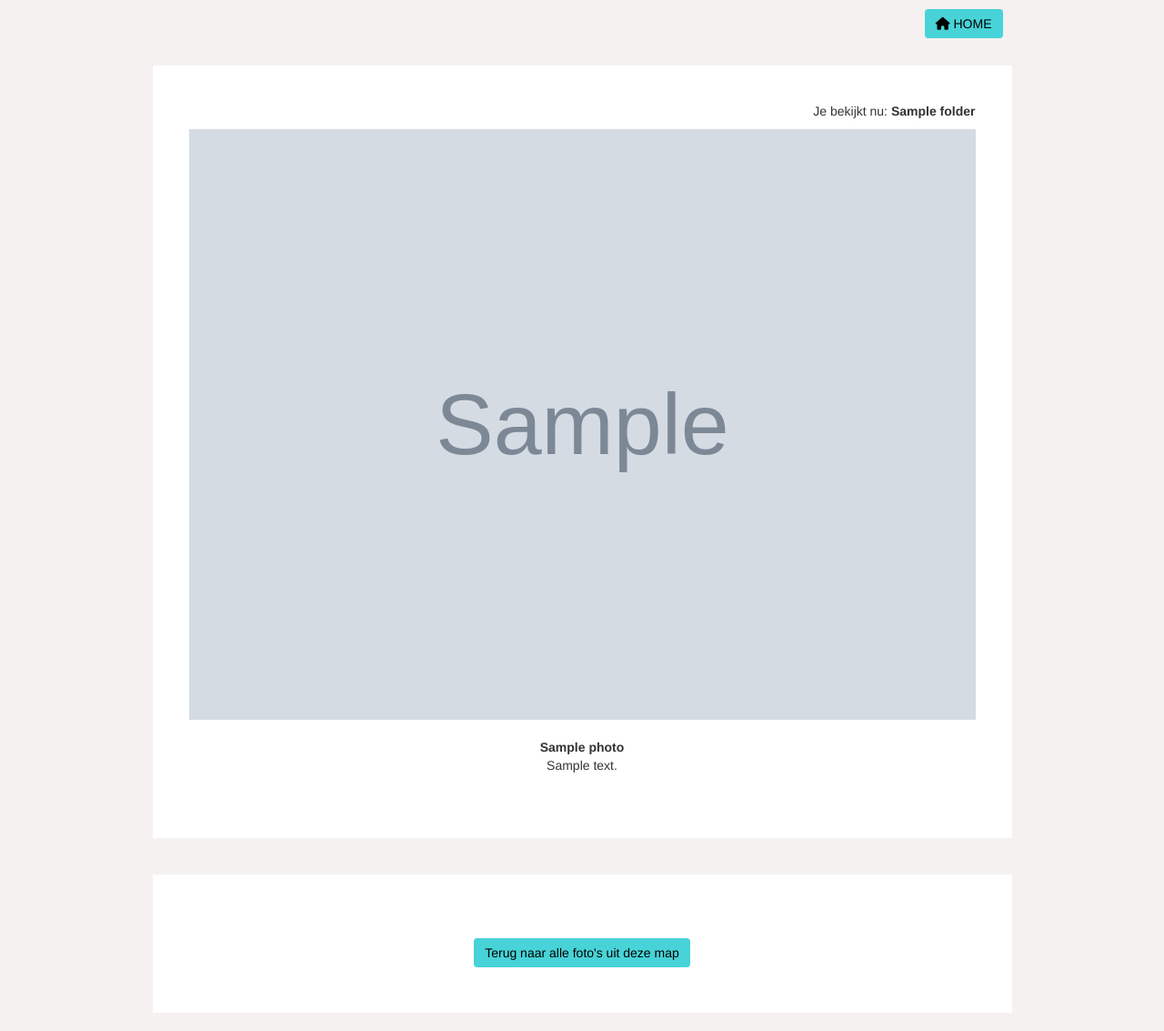
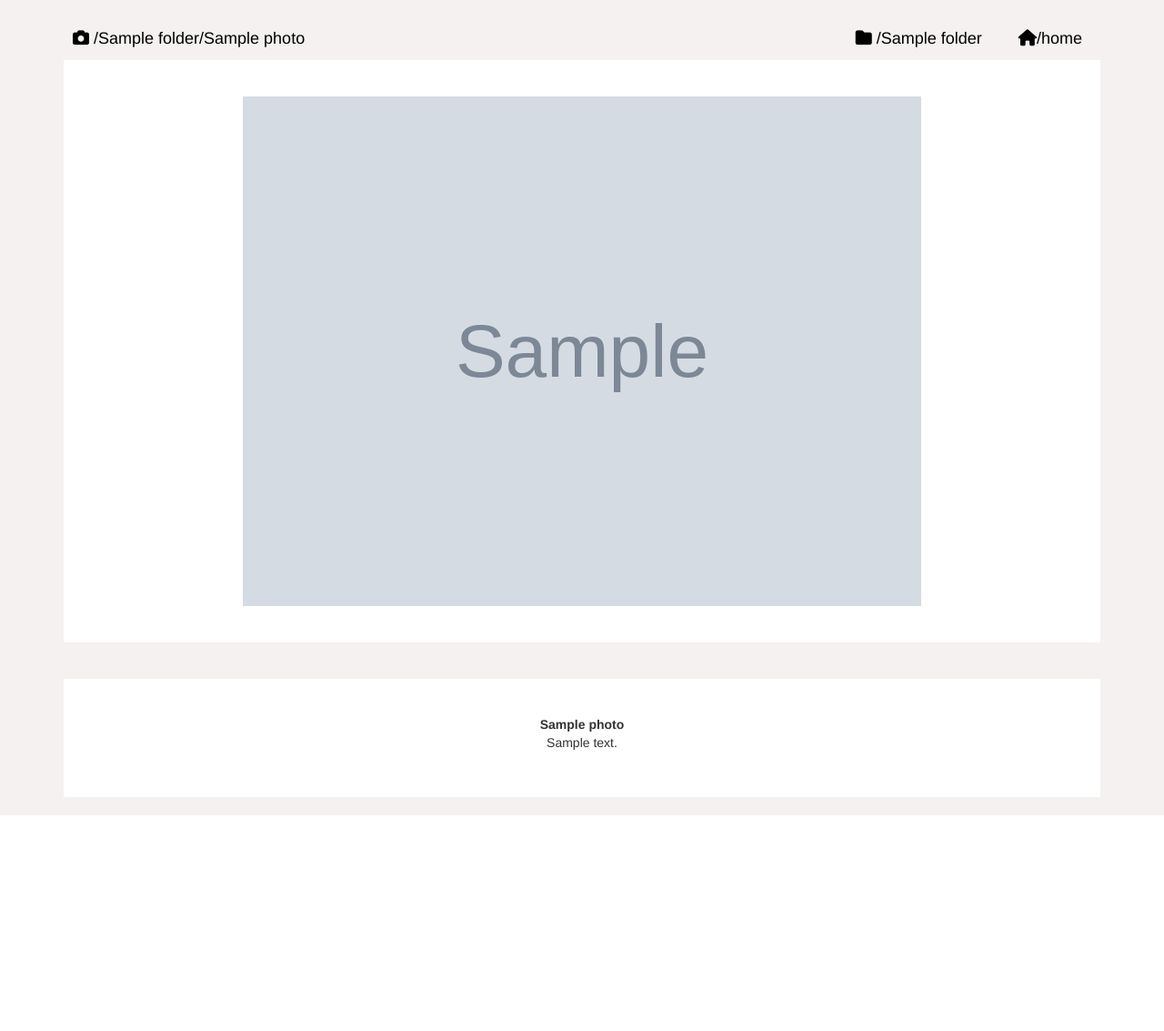
Before and after one commit to Aafke89/oldpics, a Symfony app: template app/Resources/views/photo/show.html.twig in a window 1280 px wide. Shown: the whole page at 91% size. After the commit the page ends 896 px from the top, so only its background shows below. Run offline with Twig, Linux system fonts and the light colour scheme; the template is opened without the code that fills it: most values are stand-ins (such as "Sample title", 1, 10 or a date in 2020); grey boxes marked "Sample" are stand-in pictures; some libraries are stand-ins or nearby versions.

Commit message:
Make it beau-ti-ful

```diff
--- /dev/null
+++ b/app/Resources/translations/messages.nl.yml
@@ -0,0 +1,2 @@
+previous: vorige
+next: volgende
--- a/app/Resources/views/admin/editPhoto.html.twig
+++ b/app/Resources/views/admin/editPhoto.html.twig
@@ -13,6 +13,7 @@
                         {{ form_row(form.folder) }}
                         <button type="submit" class="btn btn-primary" formnovalidate>Verander</button>
                         {{ form_end(form, {'render_rest': false }) }}
+
                     </div>
                 </div>
             </div>
--- a/app/Resources/views/base.html.twig
+++ b/app/Resources/views/base.html.twig
@@ -14,16 +14,9 @@
 <body>
 <header>
     {%  if is_granted('ROLE_ADMIN') or is_granted ('ROLE_SUPERADMIN')%}
-       {{ include ('admin/_admin_menu.html.twig') }}
-    {% else %}
-        <div class="container">
-            <div class="row">
-                <div class="col-xs-12 col-sm-10 col-sm-offset-1">
-                        <a class="btn btn-primary pull-right" href="{{ path('home') }}" title="home"><i class="fa fa-home" aria-hidden="true"></i>
-                             HOME</a>
-                </div>
-            </div>
-        </div>
+        {% block admin %}
+            {{ include ('admin/_admin_menu.html.twig') }}
+        {% endblock %}
     {% endif %}
 </header>
 <div class="main-content">
@@ -48,7 +41,6 @@
     {% block body %}
 
     {% endblock %}
-
 </div>
 {% block javascripts %}
     <script src="https://use.fontawesome.com/0ec60d3fcd.js"></script>
--- a/app/Resources/views/photo/show.html.twig
+++ b/app/Resources/views/photo/show.html.twig
@@ -1,34 +1,68 @@
 {% extends 'base.html.twig' %}
+    {%  block admin %}
+    {% endblock %}
 {% block body %}
     <div class="container">
         <div class="row">
             {% for photo in photos %}
-                <div class="col-xs-12 col-sm-10 col-sm-offset-1">
+                <div class="col-xs-12">
+                        <span class="links pull-left">
+                                <i class="fa fa-camera"></i>
+                             /{{ folder.title }}/{{ photo.title | default('geen titel') }}
+                        </span>
+                            {%  if is_granted('edit', photo) %}
+                                <span class="links pull-right">
+                                    <a href="{{ path('edit_photo', { 'photo': photo.id }) }}">
+                                        <i class="fa fa-pencil"></i>/Bewerk
+                                    </a>
+                                </span>
+                            {% endif %}
+                            {% if is_granted('delete', photo) %}
+                                <span class="links pull-right">
+                                    <a href="{{ path('delete_photo', { 'photo': photo.id}) }}"
+                                       onclick="return confirm('Weet je het zeker? deze foto zal verwijderd worden!')">
+                                        <i class="fa fa-trash"></i>/Verwijder
+                                    </a>
+                                </span>
+                            {% endif %}
+                        <span class="links pull-right">
+                             <a href="{{ path('home') }}">
+                                   <i class="fa fa-home"></i>/home
+                             </a>
+                        </span>
+                        <span class=" links pull-right">
+                            <a href="{{ path('folder_show', {'folderId': folder.id }) }}">
+                                <i class="fa fa-folder"></i> /{{ folder.title }}
+                            </a>
+                        </span>
+                </div>
+                <div class="col-xs-12">
                     <div class="content-block">
-                        <p class="pull-right">Je bekijkt nu: <b>{{ folder.title }} </b></p>
-                        <img src="{{ photo.file }}" alt="" width="100%" > <br> <br>
-                        <b>{{ photo.title }}</b> <br>
-                        <p>{{ photo.description }}</p> <br>
-                        {{ knp_pagination_render(photos) }}
+                        <div class="photo-view">
+                        <span class="custom-previous">
+                            {{ knp_pagination_render(photos, 'templates/pagination_previous.html.twig') }}
+                        </span>
+                            <span>
+                                 <img src="{{ photo.file }}" alt="" width="100%" >
+                            </span>
+                        <span class="custom-next">
+                            {{ knp_pagination_render(photos, 'templates/pagination_next.html.twig') }}
+                        </span>
+                        </div>
+                        {{ knp_pagination_render(photos, 'templates/pagination.html.twig') }}
                     </div>
                 </div>
-            {% endfor %}
+             {% endfor %}
 
-            <div class="col-xs-12 col-sm-10 col-sm-offset-1">
-                <div class="content-block">
-                    {% for photo in photos %}
-                        {%  if is_granted('edit', photo) %}
-                            <a href="{{ path('edit_photo', { 'photo': photo.id }) }}" class="btn btn-primary">Bewerk </a>
-                        {% endif %}
-                        {% if is_granted('delete', photo) %}
-                            <a href="{{ path('delete_photo', { 'photo': photo.id}) }}"
-                               onclick="return confirm('Weet je het zeker? deze foto zal verwijderd worden!)"
-                               class="btn btn-danger">Verwijder</a>
-                        {% endif %} <br>
-                    {% endfor %}
-                    <a href="{{ path('folder_show', {'folderId': folder.id }) }}" class="btn btn-primary">Terug naar alle foto's uit deze map</a>
+
+                <div class="col-xs-12">
+                    <div class="content-block">
+                        {% for photo in photos %}
+                            <b>{{ photo.title }}</b>
+                            <p>{{ photo.description }}</p>
+                        {% endfor %}
+                    </div>
                 </div>
             </div>
         </div>
-    </div>
 {% endblock %}
--- a/app/config/config.yml
+++ b/app/config/config.yml
@@ -6,7 +6,7 @@ imports:
 # Put parameters here that don't need to change on each machine where the app is deployed
 # http://symfony.com/doc/current/best_practices/configuration.html#application-related-configuration
 parameters:
-    locale: en
+    locale: nl
     photo_directory: '%kernel.root_dir%/../web/uploads/photos'
 
 framework:
@@ -72,12 +72,9 @@ knp_paginator:
     page_range: 10                      # default page range used in pagination control
     default_options:
         page_name: photo                # page query parameter name
-        sort_field_name: sort          # sort field query parameter name
-        sort_direction_name: direction # sort direction query parameter name
         distinct: true                 # ensure distinct results, useful when ORM queries are using GROUP BY statements
     template:
         pagination: KnpPaginatorBundle:Pagination:twitter_bootstrap_v3_pagination.html.twig    # sliding pagination controls template
-        sortable: KnpPaginatorBundle:Pagination:sortable_link.html.twig # sort link template
 
 #bravesheep_database_url:
 #    urls:
--- a/src/AppBundle/Entity/Photo.php
+++ b/src/AppBundle/Entity/Photo.php
@@ -42,11 +42,10 @@ class Photo
 
     /**
      * @ORM\Column(type="string")
-     * @Assert\NotBlank(message = "Voeg een foto toe")
      * @Assert\File(
      *     maxSize = "3M",
      *     mimeTypes = {"image/jpeg", "image/png"},
-     *     mimeTypesMessage = "Please upload a valid image"
+     *     mimeTypesMessage = "Voeg alsjeblieft een juist plaatje toe"
      * )
      *
      */
--- a/src/AppBundle/Form/PhotoForm.php
+++ b/src/AppBundle/Form/PhotoForm.php
@@ -19,7 +19,7 @@ class PhotoForm extends AbstractType
             ->add('title', TextType::class)
             ->add('description', TextType::class)
             ->add('file', FileType::class, [
-                'data_class' => null,
+                'data_class' => null
             ])
             ->add('folder', EntityType::class, [
                     'class' => Folder::class
--- a/src/AppBundle/Resources/public/app.css
+++ b/src/AppBundle/Resources/public/app.css
@@ -35,7 +35,7 @@ a:hover {
 
 .preview-folder {
     font-size: 18px;
-    height: 400px;
+    height: 300px;
     margin: 20px;
     padding: 20px;
     box-shadow:  -4px -4px 16px -7px rgba(250, 150, 159, 0.2);
@@ -63,7 +63,7 @@ a:hover {
 .description {
     width: 80%;
     margin: auto;
-    font-size: 22px;
+    font-size: 18px;
 }
 
 .btn-primary {
@@ -125,3 +125,64 @@ a:hover {
 .custom-navbar li a:hover {
     background-color: #fa969f;
 }
+
+.photo-view img {
+    max-width: 90%;
+    max-height: 70vh;
+    margin: auto;
+    object-fit: contain;
+}
+
+.photo-view .custom-previous a {
+    font-size: 40px;
+    text-decoration: none;
+    padding-right: 10px;
+    color: #b1b1b1;
+}
+.photo-view .custom-next a {
+    padding-left: 10px;
+    font-size: 40px;
+    text-decoration: none;
+    color: #b1b1b1;
+}
+
+.next a, .previous a, .last a, .first a {
+    font-size: 20px;
+    color: #b1b1b1;
+}
+.page a
+{
+    font-size: 30px;
+    color: #b1b1b1;
+}
+
+.current
+{
+    font-size: 30px;
+    color: #fa969f;
+}
+
+.links, .links a {
+    font-size: 18px;
+    padding: 10px;
+    margin-top: 20px;
+    color: black;
+    margin-bottom: -20px;
+}
+
+.links a:hover {
+    color: #fa969f;
+}
+
+@media screen and (max-width: 800px) {
+    .photo-view .custom-previous a, .photo-view .custom-next a{
+        display: none;
+    }
+}
+
+@media screen and (max-width: 1200px) {
+    .links, .links a {
+        font-size: 14px;
+        padding: 5px;
+    }
+}
```
Also changed, not shown: app/Resources/views/folder/list.html.twig (+9 -5 lines), app/Resources/views/folder/show.html.twig (+9 -11 lines), app/Resources/views/templates/pagination.html.twig (added, +52 -0 lines), app/Resources/views/templates/pagination_next.html.twig (added, +19 -0 lines), app/Resources/views/templates/pagination_previous.html.twig (added, +13 -0 lines), src/AppBundle/Controller/Admin/PhotoController.php (+12 -0 lines).
